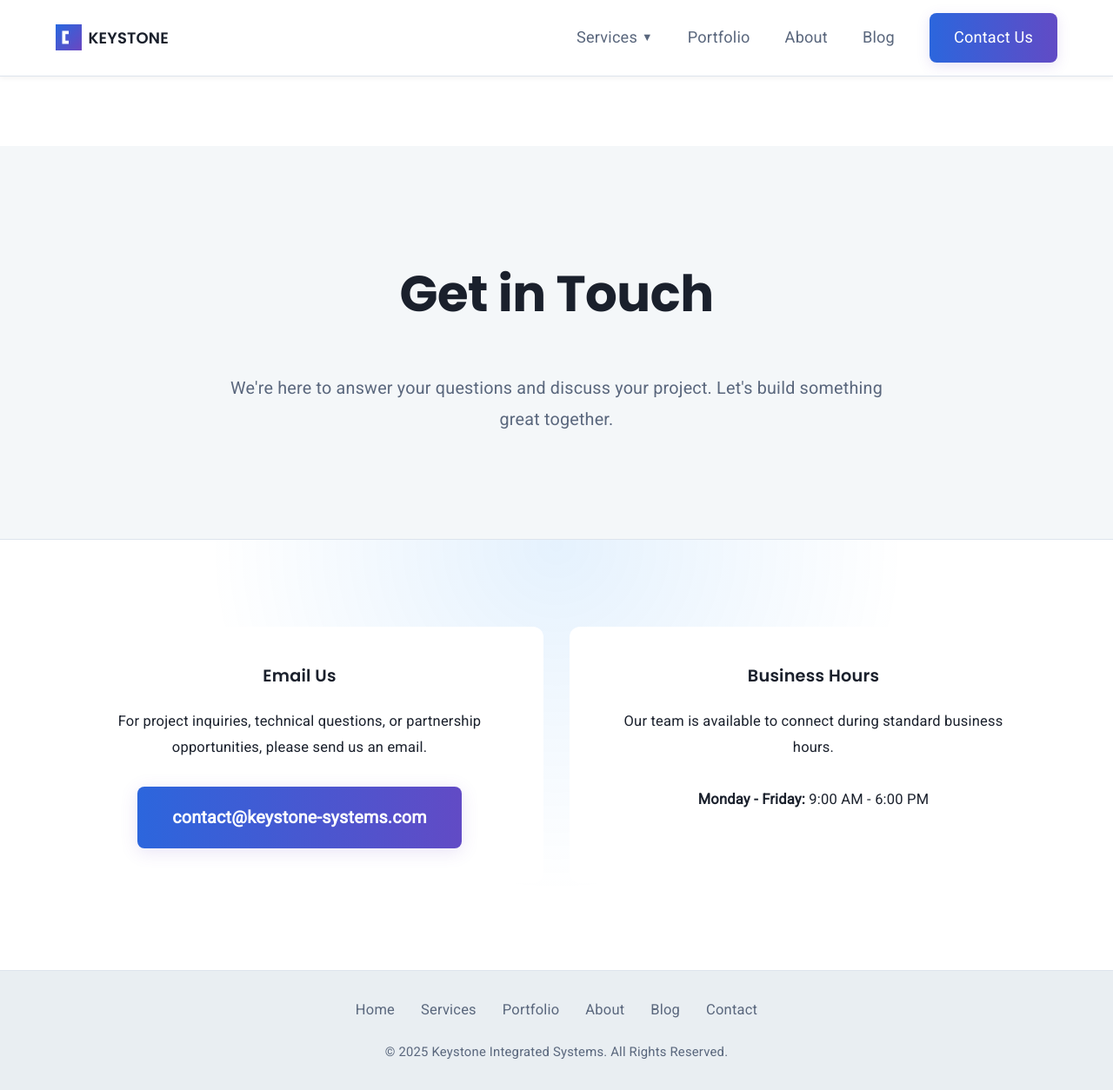
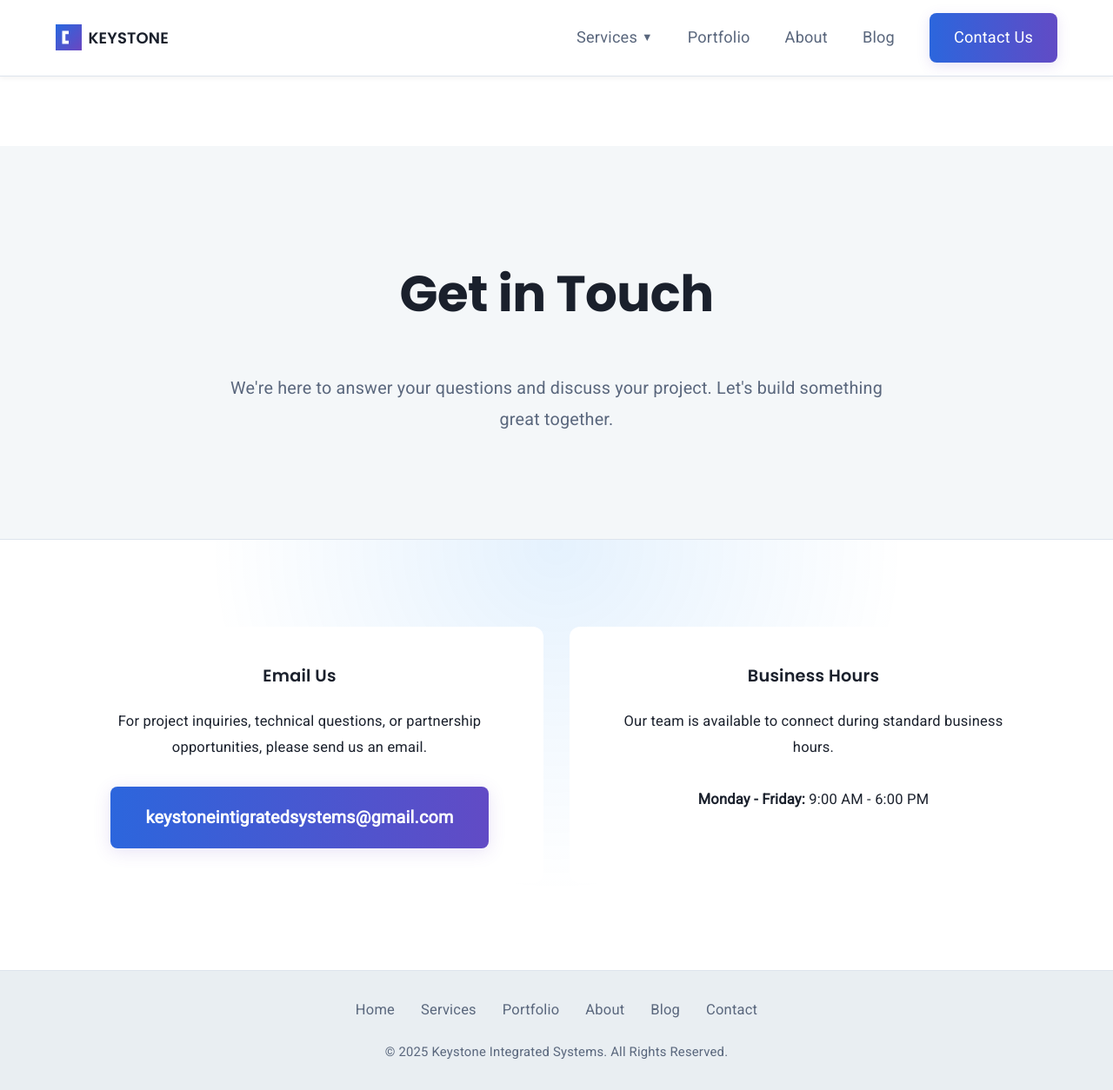
Before and after one commit to CircuitX-Systems/CircuitX-Systems.github.io, a Jekyll site: the page built from contact.html, in a window 1280 px wide and 1254 px high. Shown: the whole window at 87% size. Built offline with Jekyll 4.4.1, drawn with Linux system fonts in a browser that asks for light colours.

Commit message:
Update contact.html

```diff
--- a/contact.html
+++ b/contact.html
@@ -15,7 +15,7 @@ title: Contact Us
             <div class="contact-card">
                 <h3>Email Us</h3>
                 <p>For project inquiries, technical questions, or partnership opportunities, please send us an email.</p>
-                <a href="mailto: keystoneintigratedsystems@gmail.com" class="button-primary">contact@keystone-systems.com</a>
+                <a href="mailto: keystoneintigratedsystems@gmail.com" class="button-primary">keystoneintigratedsystems@gmail.com</a>
             </div>
             <div class="contact-card">
                 <h3>Business Hours</h3>
```
